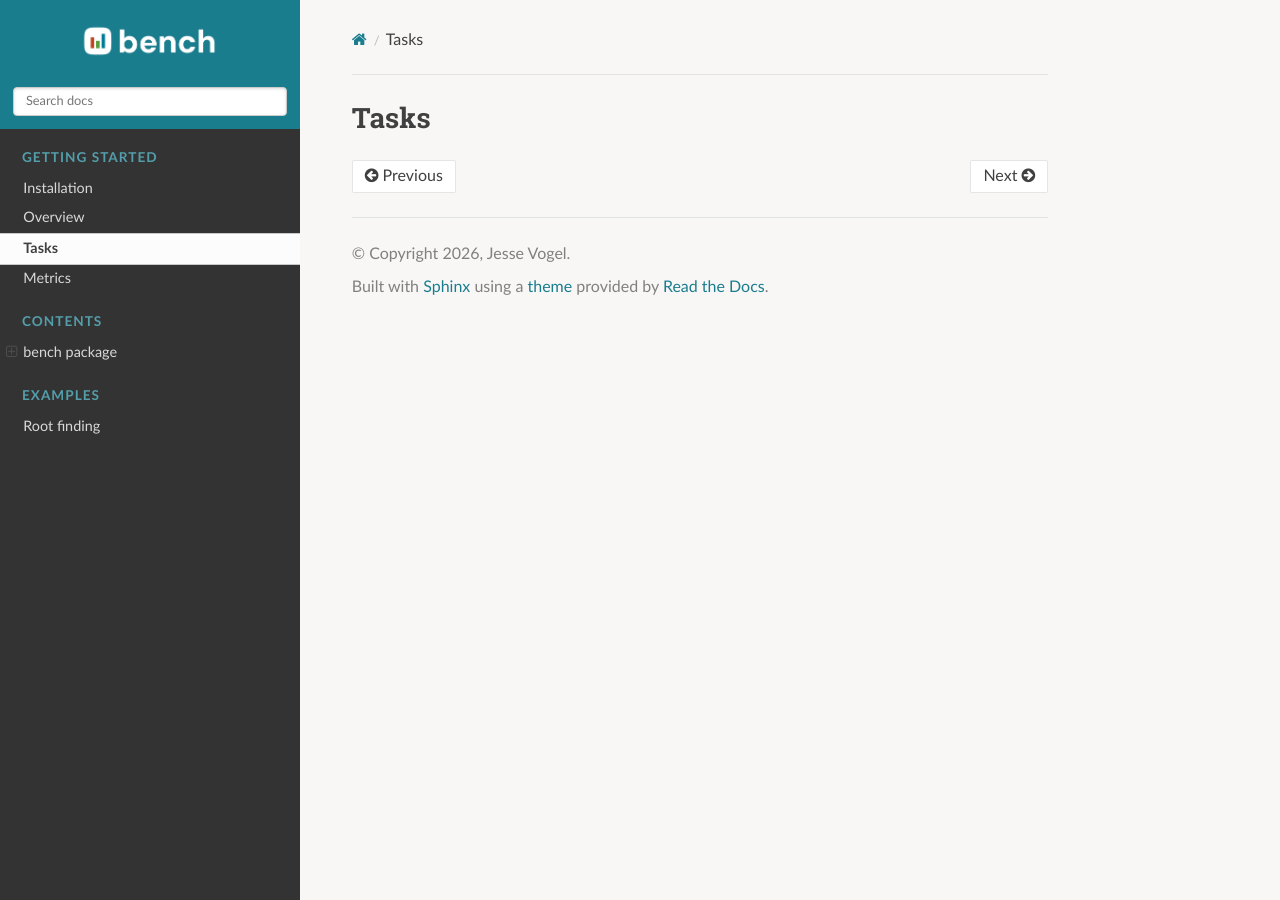
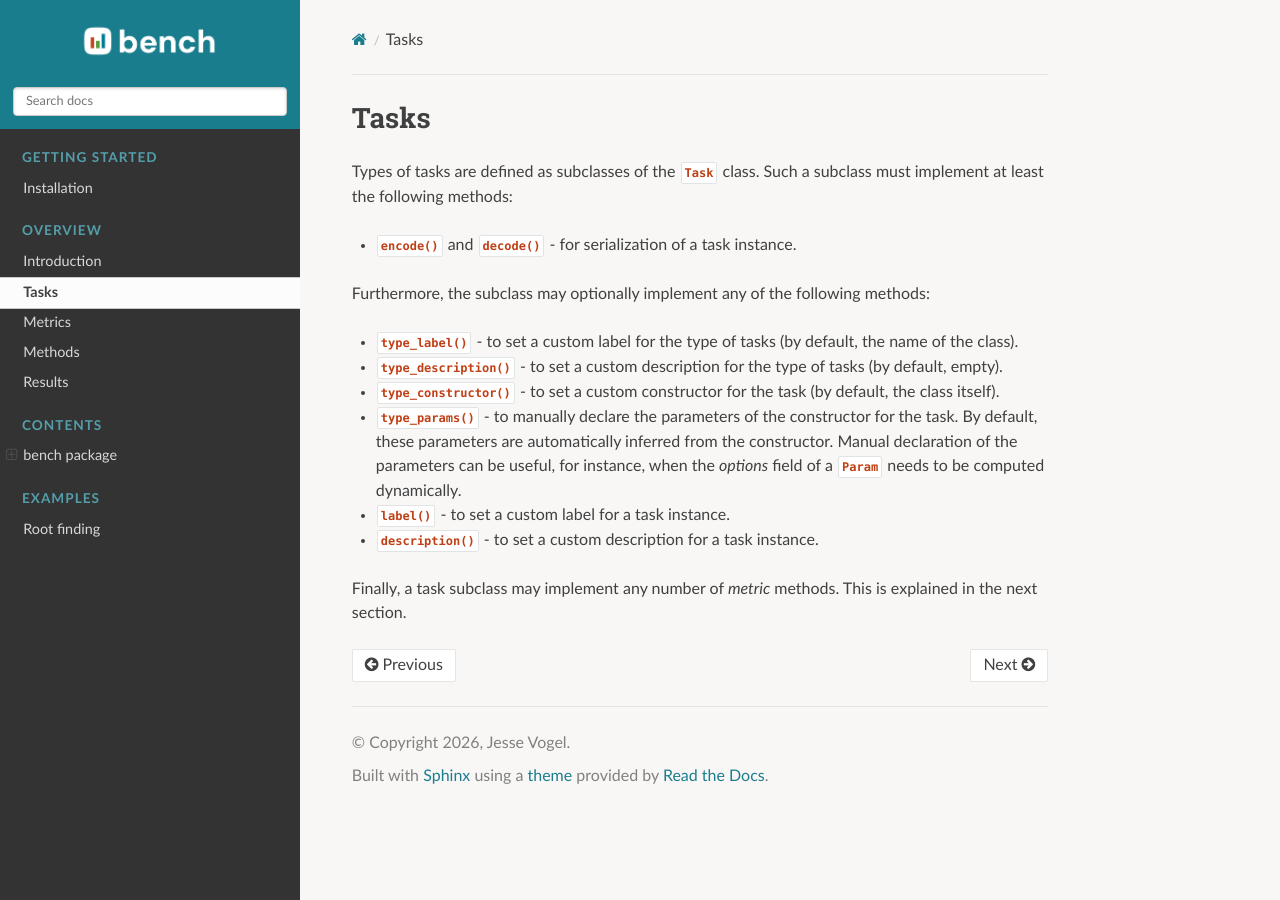
Before and after one commit to jessetvogel/bench, a Sphinx documentation site: the page built from docs/source/tasks.rst, in a window 1280 px wide. Built offline with Sphinx 7.4.7 and the Read the Docs theme 3.1.0, drawn with Linux system fonts in a browser that asks for light colours.

Commit message:
update docs

```diff
--- a/docs/source/overview.rst
+++ b/docs/source/introduction.rst
@@ -1,5 +1,5 @@
-Overview
-========
+Introduction
+============
 
 The :py:mod:`bench` package provides an easy and fast way to set up a benchmark. It handles the data
 management side of the benchmark, and provides a user-friendly dashboard for running the benchmark and
--- /dev/null
+++ b/docs/source/results.rst
@@ -0,0 +1,4 @@
+Results
+=======
+
+TODO
--- a/docs/source/tasks.rst
+++ b/docs/source/tasks.rst
@@ -1,2 +1,17 @@
 Tasks
 =====
+
+Types of tasks are defined as subclasses of the :py:class:`~bench.templates.Task` class. Such a subclass must implement at least the following methods:
+
+- :py:meth:`~bench.templates.Task.encode` and :py:meth:`~bench.templates.Task.decode` - for serialization of a task instance.
+
+Furthermore, the subclass may optionally implement any of the following methods:
+
+- :py:meth:`~bench.templates.Task.type_label` - to set a custom label for the type of tasks (by default, the name of the class).
+- :py:meth:`~bench.templates.Task.type_description` - to set a custom description for the type of tasks (by default, empty).
+- :py:meth:`~bench.templates.Task.type_constructor` - to set a custom constructor for the task (by default, the class itself).
+- :py:meth:`~bench.templates.Task.type_params` - to manually declare the parameters of the constructor for the task. By default, these parameters are automatically inferred from the constructor. Manual declaration of the parameters can be useful, for instance, when the `options` field of a :py:class:`~bench.templates.Param` needs to be computed dynamically.
+- :py:meth:`~bench.templates.Task.label` - to set a custom label for a task instance.
+- :py:meth:`~bench.templates.Task.description` - to set a custom description for a task instance.
+
+Finally, a task subclass may implement any number of `metric` methods. This is explained in the next section.
```
Also changed, not shown: docs/source/index.rst (+9 -1 lines), docs/source/methods.rst (added, +15 -0 lines), 2 other files.
